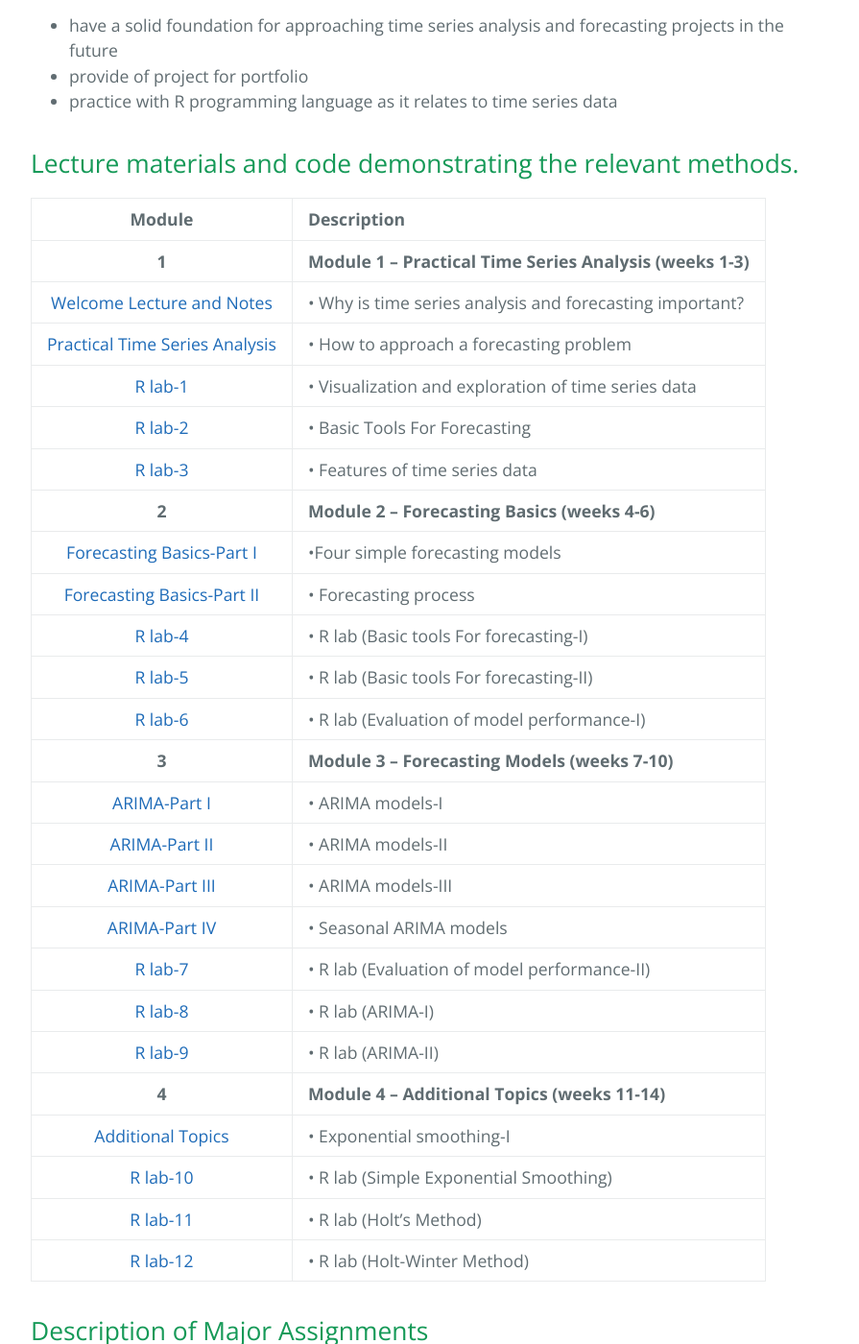
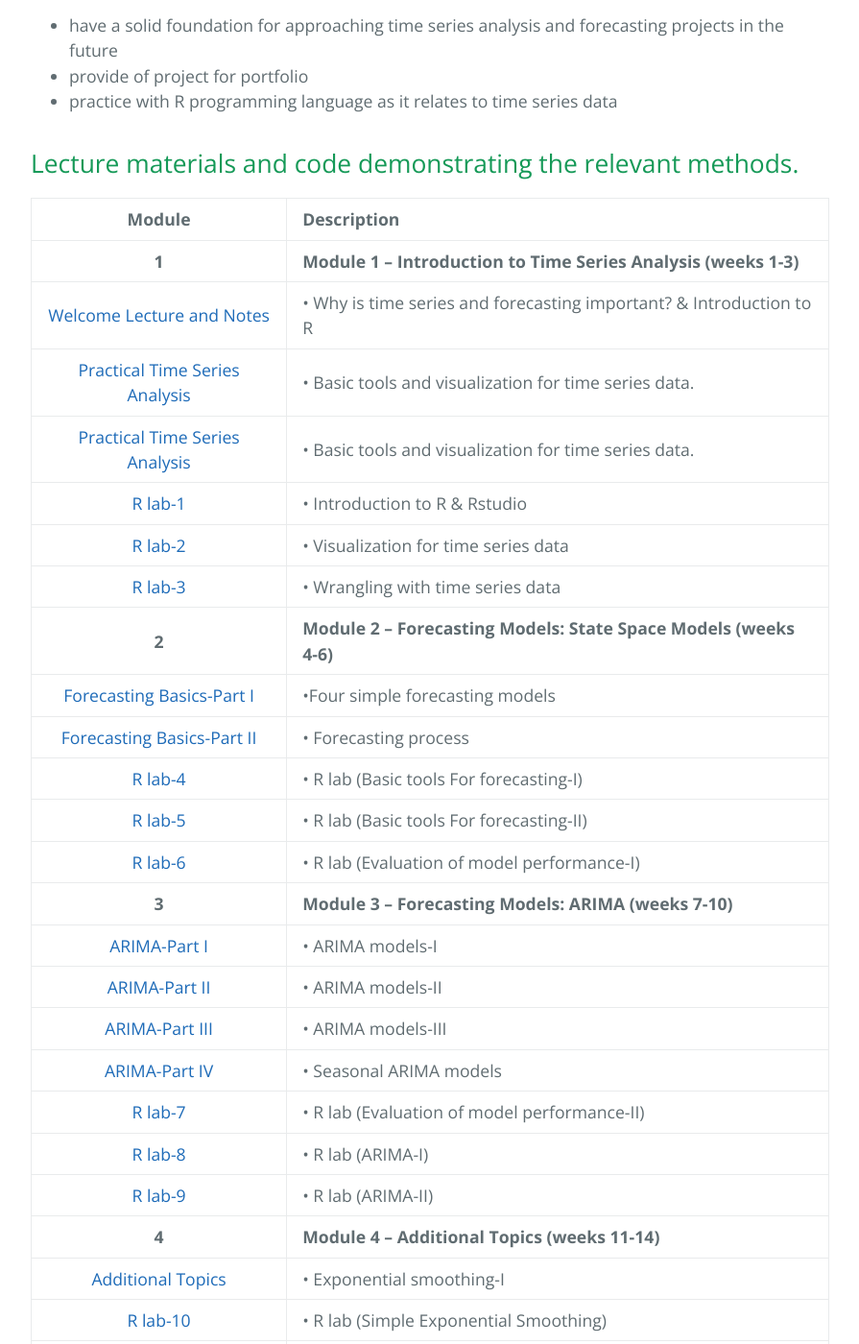
Before and after one commit to jiantongwanguc/BANA4090, a Jekyll site: the page built from index.md, in a window 1280 px wide and 1400 px high, scrolled down 1267 px. Shown: the whole window at 96% size, without its empty margins (192-1087 px from the left). Built offline with Jekyll 4.4.1, drawn with Linux system fonts in a browser that asks for light colours; some of the changed text lies outside the part shown.

Commit message:
Update index.md

```diff
--- a/index.md
+++ b/index.md
@@ -36,33 +36,34 @@ While I will try to focus on the application over the theory to maximize the abo
 
 ## Lecture materials and code demonstrating the relevant methods.
 
-|                               Module                               | Description                                               |
-|:------------------------------------------------------------------:|:----------------------------------------------------------|
-|                               **1**                                | **Module 1 – Practical Time Series Analysis (weeks 1-3)** |
-|              [Welcome Lecture and Notes](Welcome.pdf)              | •	Why is time series analysis and forecasting important?  |
-|              [Practical Time Series Analysis](W2.pdf)              | •	How to approach a forecasting problem                   |
-|               [R lab-1](Introduction_to_R.html)                    | •	Visualization and exploration of time series data       |
-|      [R lab-2](Week-2-Lab.html)                                    | •		Basic Tools For Forecasting                     |
-|                         [R lab-3](W3.html)                         | •	Features of time series data                            |
-|                               **2**                                | **Module 2 – Forecasting Basics (weeks 4-6)**             |
-|               [Forecasting Basics-Part I](Ch3-1.pdf)               | •Four simple forecasting models                           |
-|              [Forecasting Basics-Part II](Ch3-2.pdf)               | •	Forecasting process                                     |
-| [R lab-4](BANA4090_Week4_Lab5_Data-Examples_German-Forecasts.html) | •	R lab    (Basic tools For forecasting-I)                |
-| [R lab-5](BANA4090_Week5_Lab6_Data-Examples_German-Forecasts.html) | •	R lab      (Basic tools For forecasting-II)             |
-|                [R lab-6](BANA4090_Week7_Lab7.html)                 | •	R lab	(Evaluation of model performance-I)               |
-|                               **3**                                | **Module 3 – Forecasting Models (weeks 7-10)**             |
-|                     [ARIMA-Part I](Ch4-1.pdf)                      | •	ARIMA models-I                                          |
-|                     [ARIMA-Part II](Ch4-2.pdf)                     | •	ARIMA models-II                                         |
-|                    [ARIMA-Part III](Ch4-3.pdf)                     | •	ARIMA models-III                                        |
-|                     [ARIMA-Part IV](Ch4-4.pdf)                     | •	Seasonal ARIMA models                                   |
-|                [R lab-7](BANA4090_Week8_Lab8.html)                 | •	R lab	(Evaluation of model performance-II)              |
-|                [R lab-8](BANA4090_Week9_Lab9.html)                 | •	R lab (ARIMA-I)                                         |
-|               [R lab-9]( BANA4090_Week11_Lab10.html)               | •	R lab (ARIMA-II)                                        |
-|                               **4**                                | **Module 4 – Additional Topics   (weeks 11-14)**          |
-|                   [Additional Topics](Ch5-1.pdf)                   | •	Exponential smoothing-I                                 |
-|               [R lab-10](BANA4090_Week12_Lab11.html)               | • R lab (Simple Exponential Smoothing)                    |
-|                      [R lab-11](Week13.html)                       | •	R lab (Holt's Method)                                   |
-|                      [R lab-12]( Week14.html)                      | •	R lab (Holt-Winter Method)                              |
+|                               Module                               | Description                                                        |
+|:------------------------------------------------------------------:|:-------------------------------------------------------------------|
+|                               **1**                                | **Module 1 – Introduction to Time Series Analysis (weeks 1-3)**    |
+|              [Welcome Lecture and Notes](Welcome.pdf)              | •	Why is time series and forecasting important? & Introduction to R |
+|              [Practical Time Series Analysis](W2.pdf)              | •	Basic tools and visualization for time series data.               |
+|              [Practical Time Series Analysis](W2.pdf)              | •	Basic tools and visualization for time series data.               |
+|                 [R lab-1](Introduction_to_R.html)                  | •	Introduction to R & Rstudio                                       |
+|                     [R lab-2](Week-2-Lab.html)                     | •	Visualization for time series data                                |
+|                         [R lab-3](W3.html)                         | •	Wrangling with time series data                                   |
+|                               **2**                                | **Module 2 – Forecasting Models: State Space Models (weeks 4-6)**  |
+|               [Forecasting Basics-Part I](Ch3-1.pdf)               | •Four simple forecasting models                                    |
+|              [Forecasting Basics-Part II](Ch3-2.pdf)               | •	Forecasting process                                               |
+| [R lab-4](BANA4090_Week4_Lab5_Data-Examples_German-Forecasts.html) | •	R lab    (Basic tools For forecasting-I)                          |
+| [R lab-5](BANA4090_Week5_Lab6_Data-Examples_German-Forecasts.html) | •	R lab      (Basic tools For forecasting-II)                       |
+|                [R lab-6](BANA4090_Week7_Lab7.html)                 | •	R lab	(Evaluation of model performance-I)                          |
+|                               **3**                                | **Module 3 – Forecasting Models: ARIMA (weeks 7-10)**              |
+|                     [ARIMA-Part I](Ch4-1.pdf)                      | •	ARIMA models-I                                                    |
+|                     [ARIMA-Part II](Ch4-2.pdf)                     | •	ARIMA models-II                                                   |
+|                    [ARIMA-Part III](Ch4-3.pdf)                     | •	ARIMA models-III                                                  |
+|                     [ARIMA-Part IV](Ch4-4.pdf)                     | •	Seasonal ARIMA models                                             |
+|                [R lab-7](BANA4090_Week8_Lab8.html)                 | •	R lab	(Evaluation of model performance-II)                         |
+|                [R lab-8](BANA4090_Week9_Lab9.html)                 | •	R lab (ARIMA-I)                                                   |
+|               [R lab-9]( BANA4090_Week11_Lab10.html)               | •	R lab (ARIMA-II)                                                  |
+|                               **4**                                | **Module 4 – Additional Topics   (weeks 11-14)**                   |
+|                   [Additional Topics](Ch5-1.pdf)                   | •	Exponential smoothing-I                                           |
+|               [R lab-10](BANA4090_Week12_Lab11.html)               | • R lab (Simple Exponential Smoothing)                             |
+|                      [R lab-11](Week13.html)                       | •	R lab (Holt's Method)                                             |
+|                      [R lab-12]( Week14.html)                      | •	R lab (Holt-Winter Method)                                        |
 
 ## Description of Major Assignments
 
@@ -73,3 +74,17 @@ While I will try to focus on the application over the theory to maximize the abo
  - **Discussions**  – The first 14 classes will have in-class labs/discussions. Write-ups from these discussions/labs are to be submitted on Canvas by 11:59pm on the   Sunday after class. If you cannot make the class, these will be posted and submission will be allowed.
 
  - **Project**  – The project is a core component of this course. Students will pick a topic and dataset of their choosing to analyze and forecast with the methods taught in this course (and ideally some additional methods). These topics will be submitted during week 6 and the analyses will be presented during week 15. In lieu of a final exam, students will submit a reproducible markdown/notebook.
+
+**Class video, homework and class projects are available in Canvas. Please check homework in Canvas and submit all your homework through Canvas. All announcements are in Canvas.**
+
+<!---Contributors:
+- Jiantong Wang, PhD Candidate in Business Analytics, wang5jt@mail.uc.edu--->
+
+
+Acknowledgments: I have drawn ideas or readings from the following texts:
+ - Rob J Hyndman and George Athanasopoulos, [Forecasting: Principles and Practice (3rd ed)](https://otexts.com/fpp3/)
+ - Bradley Boehmke, [UC BANA 6043 Statistical Computing](https://github.com/bradleyboehmke/uc-bana-6043)
+ - Ethan Swan, [Python for Data Science](https://github.com/uc-python)
+ - And many more.
+<!--- Dan Shah, Applied Forecasting--->
+<!---Alexander K. Antony,  Forecasting methods--->
```
